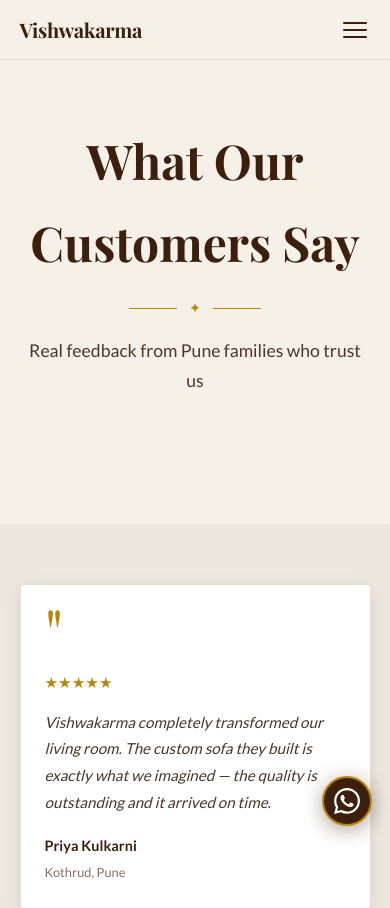
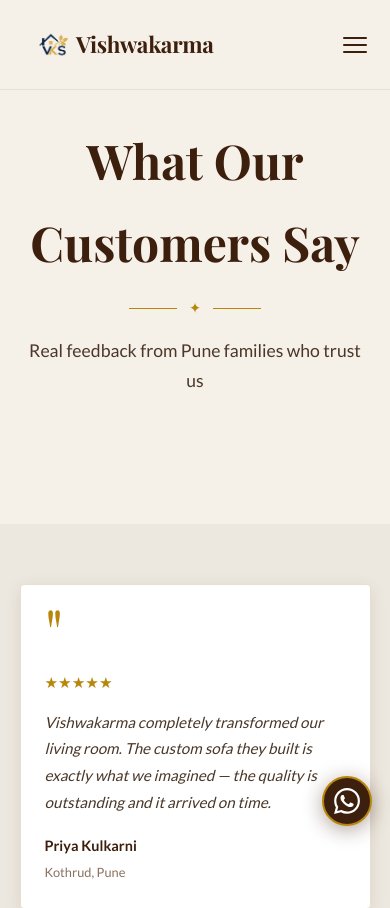
Before and after one commit to aaditx/vkinteriors, a plain HTML site: page pages/testimonials.html in a window 390 px wide. Shown: the top 908 px of the page. Drawn offline with nearby package versions, Linux system fonts and the light colour scheme; a web font is replaced by a local one.

Commit message:
Update site branding and content

```diff
--- a/css/styles.css
+++ b/css/styles.css
@@ -55,7 +55,7 @@
   display: flex;
   align-items: center;
   justify-content: space-between;
-  height: 68px;
+  height: 110px;
   transition: box-shadow 0.3s;
 }
 nav.scrolled {
@@ -64,15 +64,32 @@
 
 .nav-logo {
   font-family: "Playfair Display", serif;
-  font-size: 1.5rem;
+  font-size: 1.8rem;
   font-weight: 700;
   color: var(--walnut);
   text-decoration: none;
   letter-spacing: -0.3px;
   transition: opacity 0.2s;
+  display: inline-flex;
+  align-items: center;
+  gap: 0;
+  line-height: 1;
 }
 .nav-logo:hover {
   opacity: 0.8;
+}
+
+.nav-logo span {
+  display: block;
+  margin-left: -1.05rem;
+}
+
+.nav-logo-img {
+  width: 92px;
+  height: 92px;
+  object-fit: contain;
+  display: block;
+  flex-shrink: 0;
 }
 
 .nav-links {
@@ -130,7 +147,7 @@
 .mobile-menu {
   display: none;
   position: fixed;
-  top: 68px;
+  top: 80px;
   left: 0;
   right: 0;
   background: var(--cream);
@@ -159,7 +176,7 @@
 /* ── HERO ── */
 #hero {
   min-height: 100vh;
-  padding: 120px 5% 80px;
+  padding: 135px 5% 80px;
   display: flex;
   align-items: center;
   background: var(--cream);
@@ -873,15 +890,22 @@
 }
 
 @media (max-width: 540px) {
+  .nav-logo-img {
+    width: 70px;
+    height: 70px;
+  }
   nav {
-    height: 60px;
+    height: 90px;
   }
   .mobile-menu {
-    top: 60px;
+    top: 90px;
     padding: 1.2rem 6%;
   }
   .nav-logo {
-    font-size: 1.25rem;
+    font-size: 1.4rem;
+  }
+  .nav-logo span {
+    margin-left: -0.85rem;
   }
   section {
     padding: 60px 5%;
--- a/pages/testimonials.html
+++ b/pages/testimonials.html
@@ -22,7 +22,14 @@
   <body>
     <!-- NAVBAR -->
     <nav id="navbar">
-      <a href="../index.html" class="nav-logo">Vishwakarma</a>
+      <a href="../index.html" class="nav-logo">
+        <img
+          src="../images/logo.png"
+          alt="VK Interiors logo"
+          class="nav-logo-img"
+        />
+        <span>Vishwakarma</span>
+      </a>
       <ul class="nav-links">
         <li><a href="services.html">Services</a></li>
         <li><a href="about.html">About</a></li>
@@ -183,7 +190,7 @@
                 margin-bottom: 0.5rem;
               "
             >
-              500+
+              2500+
             </h3>
             <p style="font-size: 1.1rem">Happy Customers</p>
           </div>
@@ -196,7 +203,7 @@
                 margin-bottom: 0.5rem;
               "
             >
-              10+
+              25+
             </h3>
             <p style="font-size: 1.1rem">Years of Excellence</p>
           </div>
```
Also changed, not shown: 404.html (+8 -1 lines), index.html (+9 -2 lines), pages/about.html (+9 -2 lines), pages/contact.html (+8 -1 lines), pages/gallery.html (+8 -1 lines), pages/services.html (+8 -1 lines), images/gallary/green-kitchen.jpeg, images/logo.png (added), logo-transparent.png (added), logo.png (added).
